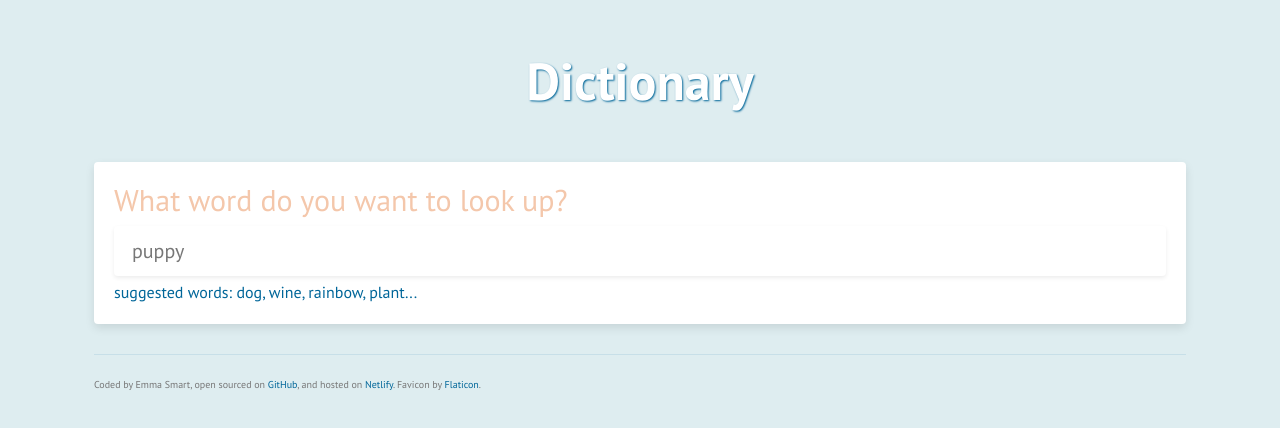
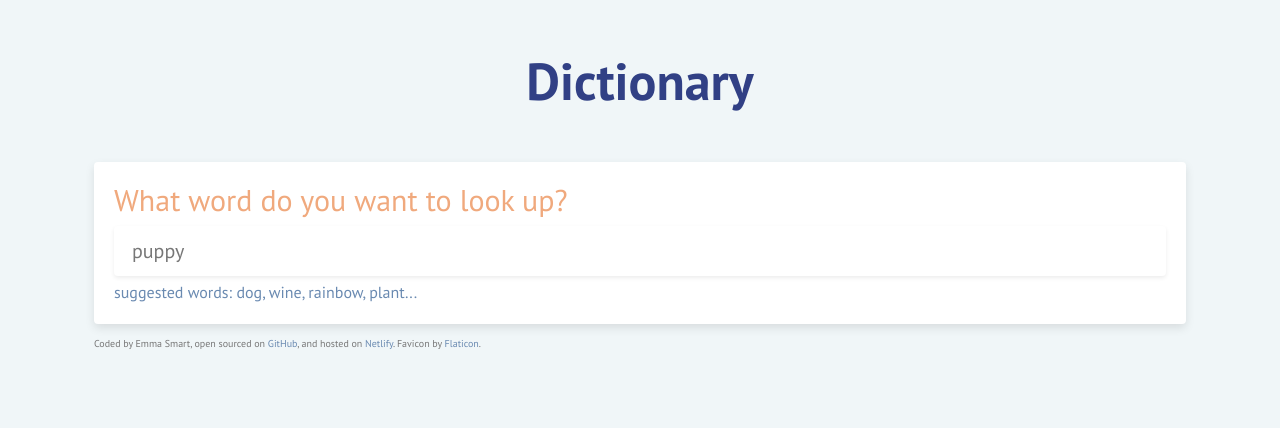
Before and after one commit to evfsmart/react-dictionary-app, a React (Create React App) app: page / in a window 1280 px wide. Shown: the top 428 px of the page. Built offline with nearby package versions, Linux system fonts and the light colour scheme; no server answers.

Commit message:
Tweaked colour scheme

```diff
--- a/src/App.css
+++ b/src/App.css
@@ -8,7 +8,7 @@ Dark orange: #f0a97d
 Teal: #069 */
 
 body {
-  background-color: #deedf0;
+  background-color: #f0f6f8;
   margin: 0;
 }
 
--- a/src/Dictionary.css
+++ b/src/Dictionary.css
@@ -1,11 +1,3 @@
-/*
-Background: #fff5eb
-Grey: #AAA
-Khaki: #b2b8a3
-Light blue: #deedf0
-Light orange: #f4c7ab
-Teal: #069 */
-
 .Dictionary section {
   background: #fff;
   border-radius: 4px;
@@ -14,20 +6,14 @@ Teal: #069 */
   padding: 20px;
 }
 
-.Dictionary hr {
-  color: #069;
-  opacity: 10%;
-  margin: 30px 0;
-}
-
 .Dictionary h2 {
-  color: #f4c7ab;
+  color: #f0a97d;
   font-size: 30px;
 }
 
 .Dictionary .btn {
-  background-color: #f4c7ab;
-  border: #f4c7ab;
+  background-color: #f0a97d;
+  border: #f0a97d;
   font-size: 20px;
   padding: 10px;
   line-height: 1.5;
@@ -39,12 +25,12 @@ Teal: #069 */
 }
 
 .Dictionary .Hint {
-  color: #069;
+  color: #6a8ab1;
   margin-top: 4px;
 }
 
 .Dictionary .SearchField {
-  border: #f4c7ab;
+  border: #f0a97d;
   border-radius: 4px;
   color: #777777;
   font-size: 20px;
--- a/src/Dictionary.js
+++ b/src/Dictionary.js
@@ -67,7 +67,7 @@ export default function Dictionary(props) {
             suggested words: dog, wine, rainbow, plant...
           </div>
         </section>
-        <hr />
+
         <Results results={results} />
         <Photos photos={photos} />
       </div>
--- a/src/Footer.css
+++ b/src/Footer.css
@@ -9,11 +9,12 @@ Teal: #069 */
 .Footer {
   color: #777777;
   font-size: 10px;
+  margin-bottom: 16px;
   margin-top: -8px;
   text-align: left;
 }
 
 .Footer a {
-  color: #069;
+  color: #6a8ab1;
   text-decoration: none;
 }
--- a/src/Header.css
+++ b/src/Header.css
@@ -1,19 +1,10 @@
-/*
-Background: #fff5eb
-Grey: #AAA
-Khaki: #b2b8a3
-Light blue: #deedf0
-Light orange: #f4c7ab
-Teal: #069 */
-
 .Header {
   margin: 50px 0;
 }
 
 .Header h1 {
-  color: #fff;
+  color: #314085;
   font-size: 52px;
   font-weight: 700;
   text-align: center;
-  text-shadow: 1px 1px 2px #069;
 }
--- a/src/Results.css
+++ /dev/null
@@ -1,5 +0,0 @@
-.Results h2 {
-  color: #069;
-  font-size: 30px;
-  font-weight: 400;
-}
--- a/src/Results.js
+++ b/src/Results.js
@@ -1,7 +1,6 @@
 import React from "react";
 import Phonetics from "./Phonetics";
 import Meaning from "./Meaning";
-import "./Results.css";
 
 export default function Results(props) {
   if (props.results) {
--- a/src/Synonyms.css
+++ b/src/Synonyms.css
@@ -1,4 +1,4 @@
 .Synonyms {
-  color: #069;
+  color: #6a8ab1;
   padding-left: 12px;
 }
```
